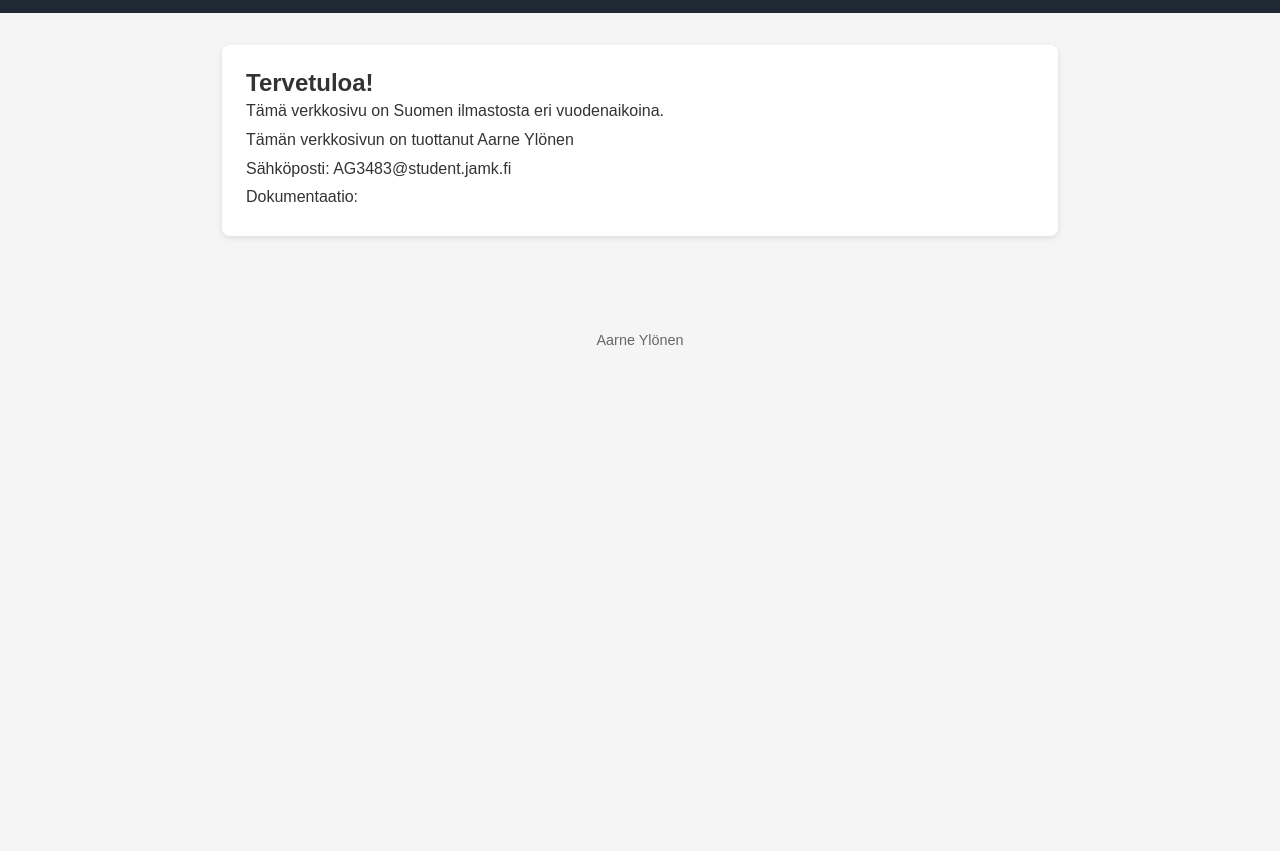
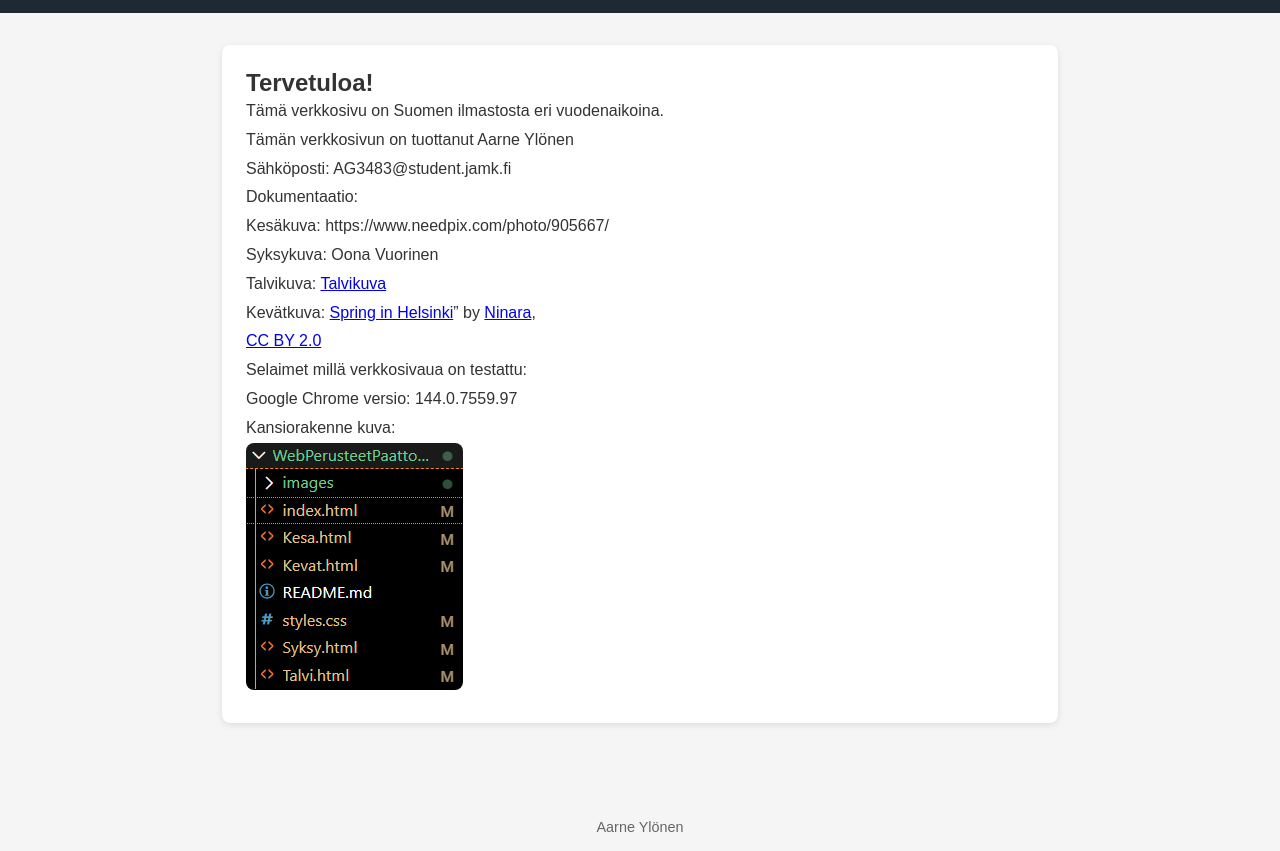
Before and after one commit to AarneY/WebPerusteetPaattotyo, a plain HTML site: page index.html in a window 1280 px wide. Shown: the part 47-898 px from the top of the page. Before the commit the page ends 800 px from the top, so only its background shows below. Drawn offline with Linux system fonts and the light colour scheme.

Commit message:
viimeinen commit

```diff
--- a/index.html
+++ b/index.html
@@ -31,7 +31,39 @@
           Tämä verkkosivu on Suomen ilmastosta eri vuodenaikoina.<br />
           Tämän verkkosivun on tuottanut Aarne Ylönen<br />
           Sähköposti: AG3483@student.jamk.fi<br />
-          Dokumentaatio:
+          Dokumentaatio: <br />
+          Kesäkuva: https://www.needpix.com/photo/905667/<br />
+          Syksykuva: Oona Vuorinen <br />
+          Talvikuva:
+          <a
+            href="https://upload.wikimedia.org/wikipedia/commons/thumb/4/43/Alajoki_towards_south_in_Inari%2C_Lapland%2C_Finland%2C_2017_November_-_2.jpg/1280px-Alajoki_towards_south_in_Inari%2C_Lapland%2C_Finland%2C_2017_November_-_2.jpg"
+            title="Talvikuva"
+            >Talvikuva
+          </a>
+          <br />
+          Kevätkuva:
+          <a
+            href="https://www.flickr.com/photos/ninara/46992559774"
+            title="Spring in Helsinki"
+            >Spring in Helsinki</a
+          >” by
+          <a href="https://www.flickr.com/photos/ninara/">Ninara</a>,<br />
+          <a
+            href="https://creativecommons.org/licenses/by/2.0/deed.en"
+            rel="license noopener noreferrer"
+            >CC BY 2.0</a
+          >
+        </p>
+        <p class="big">
+          Selaimet millä verkkosivaua on testattu:<br />
+          Google Chrome versio: 144.0.7559.97
+        </p>
+        <p class="big">
+          Kansiorakenne kuva:<br />
+          <img
+            src="images/Näyttökuva 2026-01-31 190144.png"
+            alt="Kansiorakennekuva"
+          />
         </p>
       </section>
     </main>
--- a/styles.css
+++ b/styles.css
@@ -17,6 +17,12 @@ p.big {
 body {
   background-color: #f5f5f5;
   color: #333;
+}
+
+img {
+  max-width: 100%;
+  height: auto;
+  border-radius: 8px;
 }
 
 .header {
```
Also changed, not shown: Kesa.html (+8 -0 lines), Kevat.html (+8 -0 lines), Syksy.html (+7 -0 lines), Talvi.html (+7 -0 lines), images/46992559774_8209783599_c.jpg (added), images/Alajoki_towards_south_in_Inari,_Lapland,_Finland,_2017_November_-_2.jpg (added), images/Näyttökuva 2026-01-31 190144.png (added), images/finland-2193197_1280.jpg (added), 1 other file.
